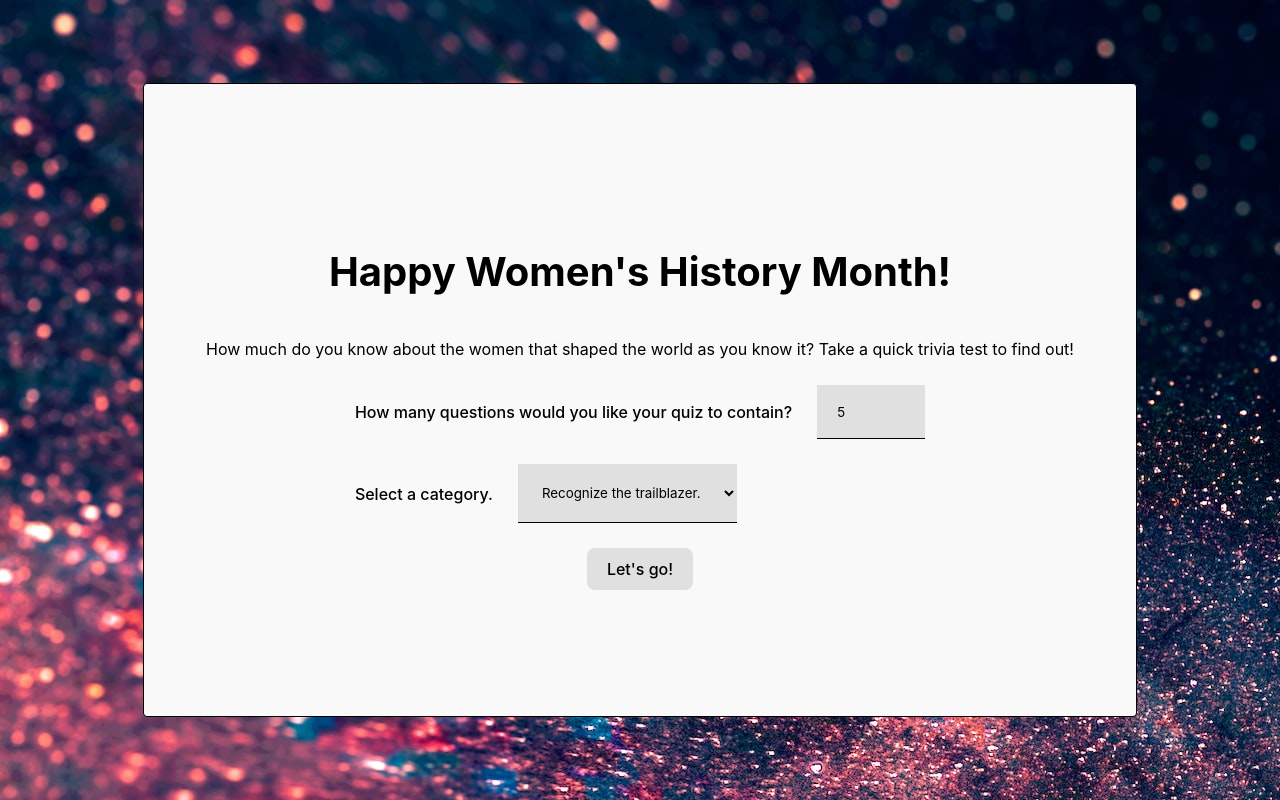
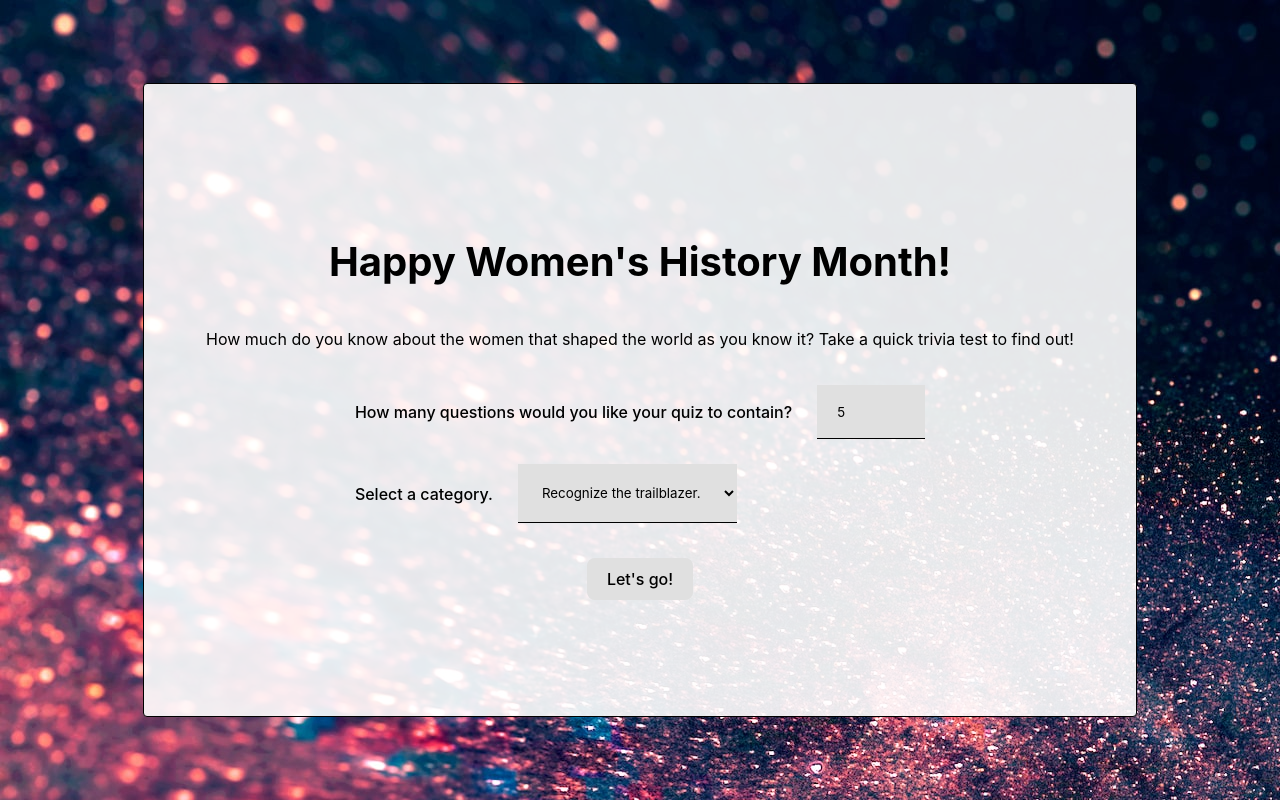
Before and after one commit to maryamkhan14/womens-history-month-quiz, a React (Vite) app: page / in a window 1280 px wide. Built offline with nearby package versions, Linux system fonts and the light colour scheme.

Commit message:
Styled further

```diff
--- a/src/App.css
+++ b/src/App.css
@@ -22,7 +22,7 @@
   min-height: 75%;
   border: 1px solid black;
   border-radius: 4px;
-  background-color: #f9f9f9;
+  background-color: rgb(255, 255, 255, 0.9);
 }
 
 .intro {
@@ -32,12 +32,13 @@
   max-width: 100%;
   margin: 10px;
 }
-/** TODO: Add flex-wrap **/
+
 .selects {
   display: flex;
   flex-direction: column;
   justify-content: space-between;
   max-width: 100%;
+  margin: 10px;
 }
 
 .selects p {
@@ -46,6 +47,7 @@
 
 .category-select {
   display: flex;
+  flex-wrap: wrap;
   align-items: center;
   margin-bottom: 25px;
   align-items: center;
@@ -58,6 +60,8 @@
 
 .size-input {
   display: flex;
+
+  flex-wrap: wrap;
   align-items: center;
   flex: 1 1 80%;
   margin-bottom: 25px;
@@ -115,5 +119,14 @@
 }
 
 .answered > .card-options {
-  color: #e0e0e0;
+  color: #b1b1b1;
 }
+
+.score-completion-info {
+  display: flex;
+  align-items: center;
+}
+
+.score-completion-info p {
+  margin-left: 10px;
+}
```
